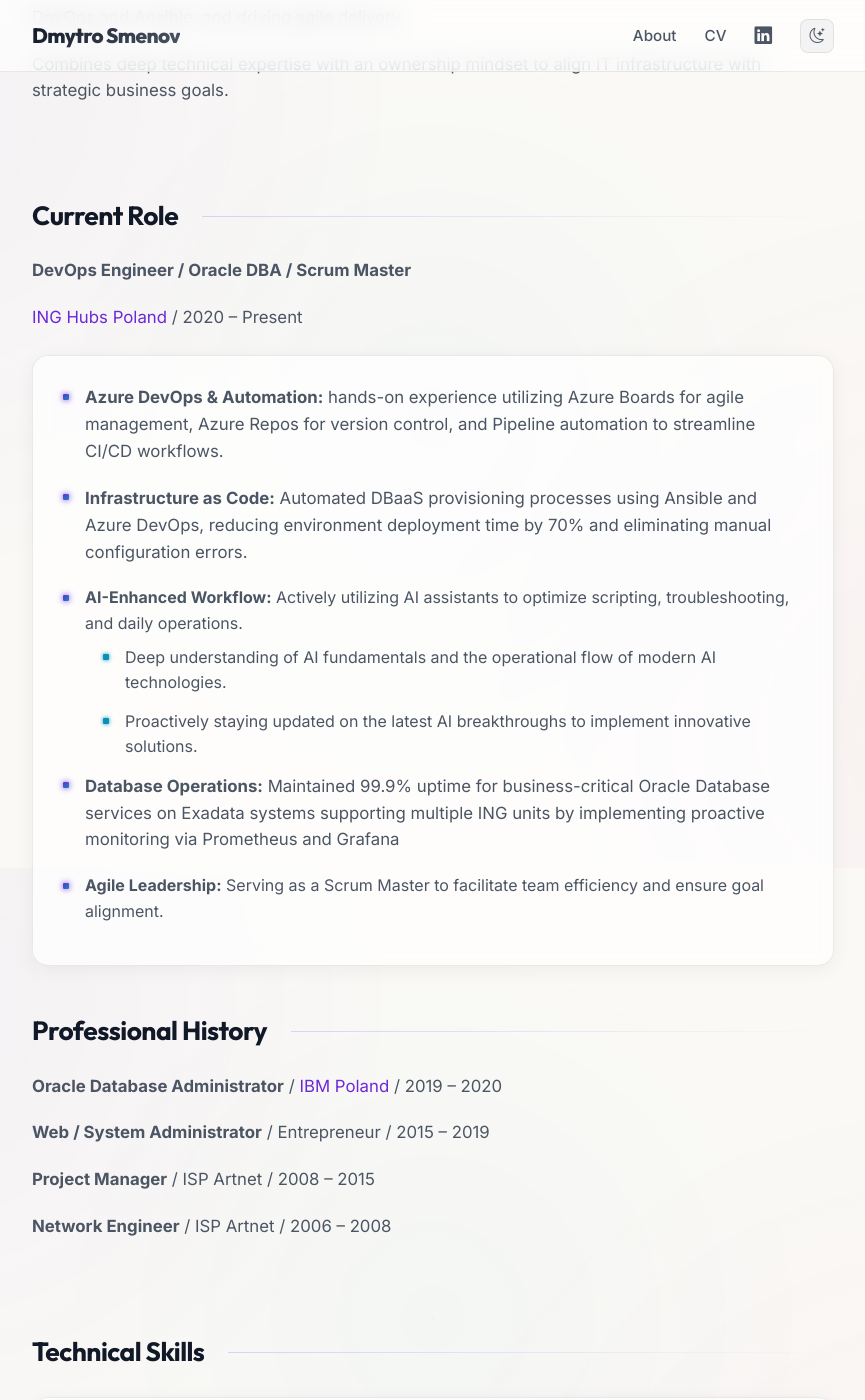
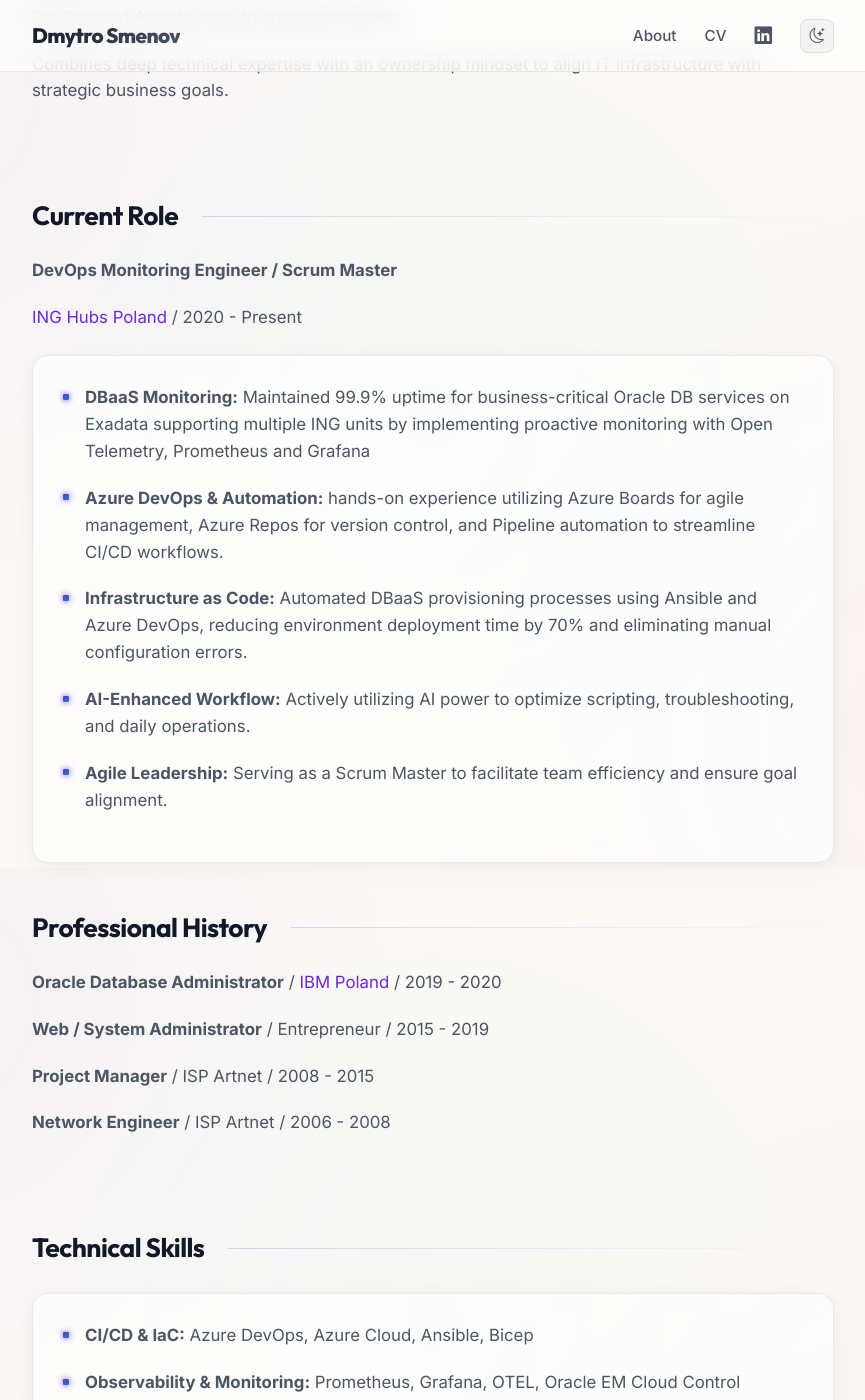
Before and after one commit to dsmenov/dsmenov.github.io, a Jekyll site: the page built from cv.md, in a window 1280 px wide and 1400 px high, scrolled down 932 px. Shown: the whole window, without its empty margins (207-1072 px from the left). Built offline with Jekyll 4.4.1, drawn with Linux system fonts in a browser that asks for light colours; our own code applies the rules of GitHub Pages for plain Markdown files; some of the changed text lies outside the part shown.

Commit message:
feat: update CV and personal introduction to reflect current role and responsibilities

```diff
--- a/cv.md
+++ b/cv.md
@@ -40,19 +40,17 @@ Combines deep technical expertise with an ownership mindset to align IT infrastr
 
 ## Current Role
 
-**DevOps Engineer / Oracle DBA / Scrum Master**
+**DevOps Monitoring Engineer / Scrum Master**
 
-[ING Hubs Poland](https://inghubspoland.com/) / 2020 – Present
+[ING Hubs Poland](https://inghubspoland.com/) / 2020 - Present
+
+- **DBaaS Monitoring:** Maintained 99.9% uptime for business-critical Oracle DB services on Exadata supporting multiple ING units by implementing proactive monitoring with Open Telemetry, Prometheus and Grafana
 
 - **Azure DevOps & Automation:** hands-on experience utilizing Azure Boards for agile management, Azure Repos for version control, and Pipeline automation to streamline CI/CD workflows.
 
 - **Infrastructure as Code:** Automated DBaaS provisioning processes using Ansible and Azure DevOps, reducing environment deployment time by 70% and eliminating manual configuration errors.
 
-- **AI-Enhanced Workflow:** Actively utilizing AI assistants to optimize scripting, troubleshooting, and daily operations.
-  - Deep understanding of AI fundamentals and the operational flow of modern AI technologies.
-  - Proactively staying updated on the latest AI breakthroughs to implement innovative solutions.
-
-- **Database Operations:** Maintained 99.9% uptime for business-critical Oracle Database services on Exadata systems supporting multiple ING units by implementing proactive monitoring via Prometheus and Grafana
+- **AI-Enhanced Workflow:** Actively utilizing AI power to optimize scripting, troubleshooting, and daily operations.
 
 - **Agile Leadership:** Serving as a Scrum Master to facilitate team efficiency and ensure goal alignment.
 
@@ -102,7 +100,7 @@ Combines deep technical expertise with an ownership mindset to align IT infrastr
 
 **Master's Degree in Management of Technological Organizations**
 
-Ukrainian Engineering Pedagogics Academy (2003 – 2009)
+Ukrainian Engineering Pedagogics Academy (2003 - 2009)
 
 <br>
 
```
Also changed, not shown: other parts of cv.md (+6 -6 lines), index.md (+2 -2 lines), 1 other file.
